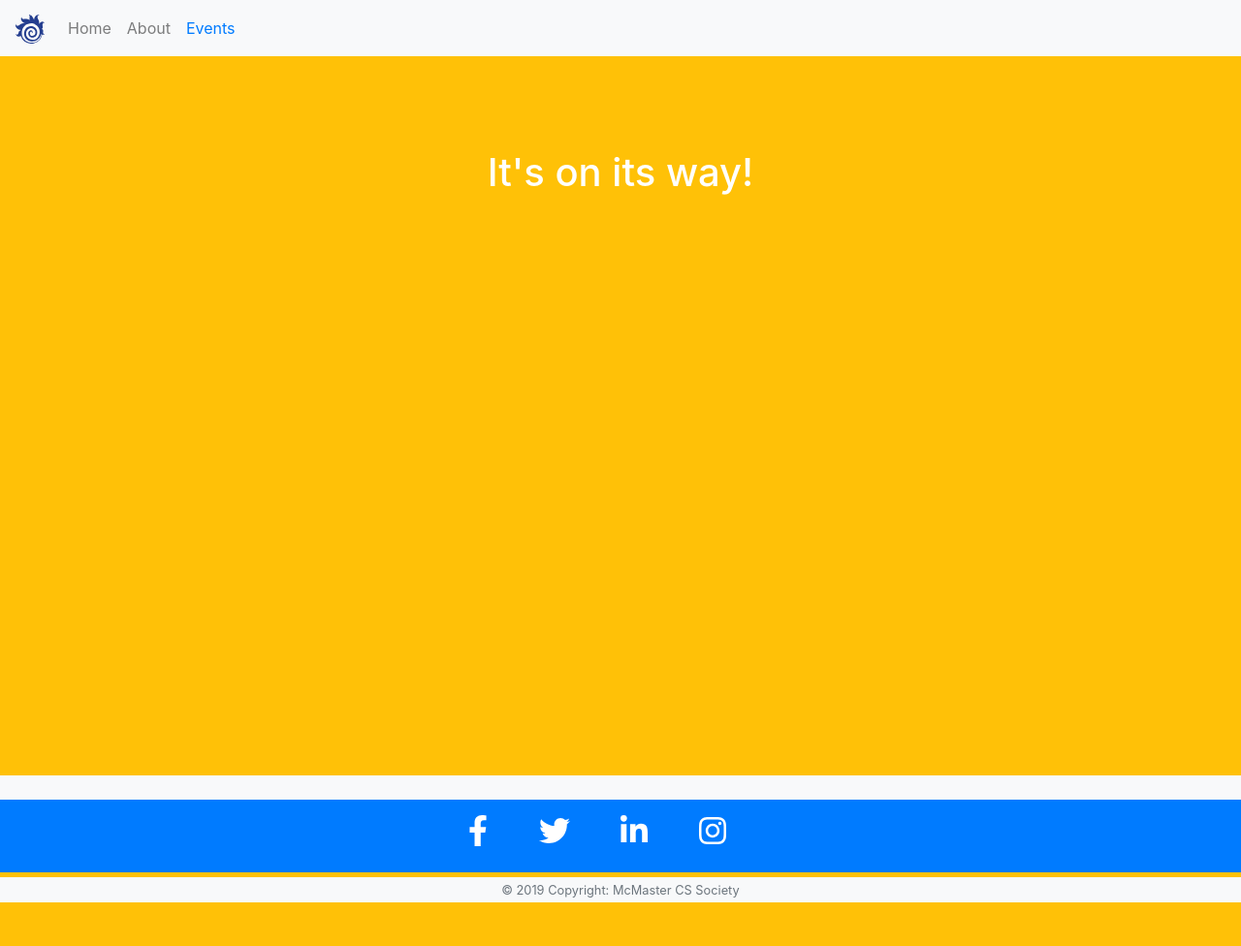
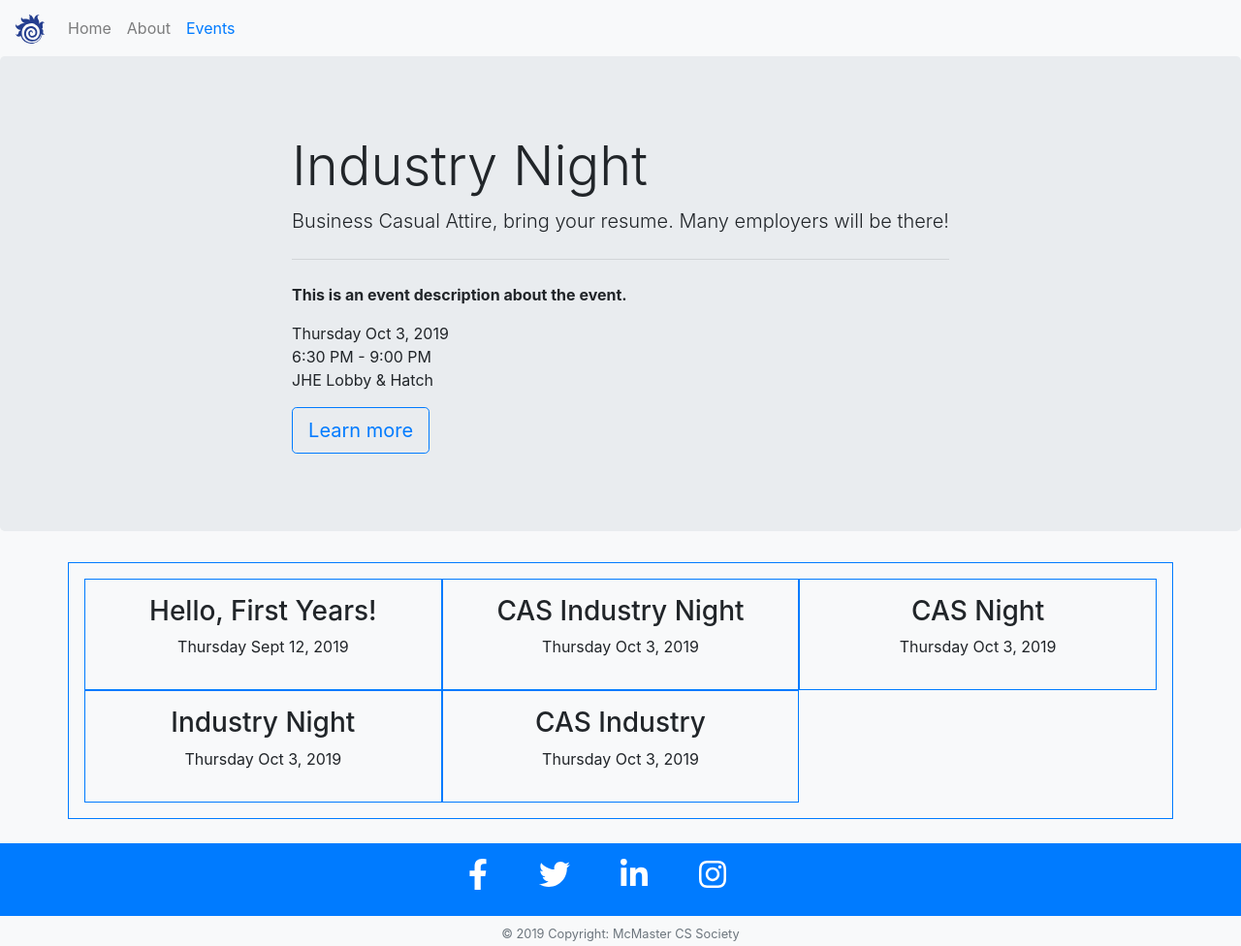
Before and after one commit to ABerriault/CS-Society-Website, a Jekyll site: the page built from events.html, in a window 1280 px wide. Shown: the whole page at 97% size. Built offline with Jekyll 4.4.1, drawn with Linux system fonts in a browser that asks for light colours; before the commit the page ends 931 px from its top, so only the background shows below that.

Commit message:
Created layout for showcase pages

```diff
--- a/Gemfile
+++ b/Gemfile
@@ -2,7 +2,6 @@
 
 source "https://rubygems.org"
 
-git_source(:github) {|repo_name| "https://github.com/#{repo_name}" }
-
+gem "github-pages", group: :jekyll_plugins
 gem "jekyll"
 # gem "rails"
--- a/_data/events.yaml
+++ b/_data/events.yaml
@@ -11,3 +11,24 @@
   location: JHE Lobby & Hatch
   tagline: Business Casual Attire, bring your resume. Many employers will be there!
   description: This is an event description about the event. The description should be very detailed and have the important information. Why should you be there? What will be there? Perhaps not in that order?
+
+- title: CAS Night
+  date: Thursday Oct 3, 2019
+  time: 6:30 PM - 9:00 PM
+  location: JHE Lobby & Hatch
+  tagline: Business Casual Attire, bring your resume. Many employers will be there!
+  description: This is an event description about the event.
+
+- title: Industry Night
+  date: Thursday Oct 3, 2019
+  time: 6:30 PM - 9:00 PM
+  location: JHE Lobby & Hatch
+  tagline: Business Casual Attire, bring your resume. Many employers will be there!
+  description: This is an event description about the event.
+
+- title: CAS Industry
+  date: Thursday Oct 3, 2019
+  time: 6:30 PM - 9:00 PM
+  location: JHE Lobby & Hatch
+  tagline: Business Casual Attire, bring your resume. Many employers will be there!
+  description: This is an event description about the event.
--- a/_layouts/default.html
+++ b/_layouts/default.html
@@ -12,7 +12,7 @@
             <h1 class="display-4">{{ event.title }}</h1>
             <p class="lead">{{ event.tagline }}</p>
             <hr class="my-4">
-            <p class="">{{ event.description }}</p>
+            <p class=""><strong>{{ event.description }}</strong></p>
             <p>{{ event.date }} <br /> {{ event.time }} <br /> {{ event.location }}</p>
             <a class="btn btn-lg btn-outline-primary" href="/events.html" role="button">Learn more</a>
         </div>
@@ -25,7 +25,7 @@
 
         <div class="p-3">
             <div class="card bg-primary" style="width: 18rem;">
-                <img src= {{member.photo}} class="card-img-top rounded-circle w-75 mt-3 d-block mx-auto border border-warning" alt={{member.name}}>
+                <img src= {{member.photo}} class="card-img-top rounded-circle w-75 mt-3 d-block mx-auto" alt={{member.name}}>
                 <div class="card-body text-light">
                     <h5 class="card-title"> {{member.name}}</h5>
                     <p class="card-text">{{member.bio}}</p>
--- /dev/null
+++ b/_layouts/showcase.html
@@ -0,0 +1,60 @@
+{% include head.html %}
+  <body class="bg-light">
+    {% include navigation.html %}
+
+    <div class="jumbotron">
+      <div class="row justify-content-center">
+
+        {% if page.type == "events" %}
+        {% for event in site.data.events %}
+        {% if event.title == page.showcase %}
+
+        <div class="p-3">
+            <h1 class="display-4">{{ event.title }}</h1>
+            <p class="lead">{{ event.tagline }}</p>
+            <hr class="my-4">
+            <p class=""><strong>{{ event.description }}</strong></p>
+            <p>{{ event.date }} <br /> {{ event.time }} <br /> {{ event.location }}</p>
+            <a class="btn btn-lg btn-outline-primary" href="/events.html" role="button">Learn more</a>
+        </div>
+
+        {% endif %}
+        {% endfor %}
+        {% endif %}
+
+      </div>
+    </div>
+
+    <div class="container text-center">
+        <div class="row p-3 border border-primary">
+
+            {% if page.type == "events" %}
+            {% for event in site.data.events %}
+
+            <div class="col-4 p-3 border border-primary" >
+                <h3>{{ event.title }}</h3>
+                <p>{{ event.date }}</p>
+            </div>
+
+            {% endfor %}
+            {% endif %}
+
+            {% if page.type == "team" %}
+            {% for person in site.data.team %}
+
+            <div class="col-4 p-3 border border-primary" >
+                <h3>{{ person.name }}</h3>
+                <p>{{ person.position }}</p>
+            </div>
+
+            {% endfor %}
+            {% endif %}
+
+        </div>
+
+    </div>
+
+    {% include footer.html %}
+
+  </body>
+</html>
--- a/about.html
+++ b/about.html
@@ -1,4 +1,5 @@
 ---
-layout: landing
 title: McMaster CS Society - About
+layout: showcase
+type: team
 ---
--- a/events.html
+++ b/events.html
@@ -1,4 +1,6 @@
 ---
-layout: landing
 title: McMaster CS Society - Events
+layout: showcase
+type: events
+showcase: Industry Night
 ---
```
Also changed, not shown: Gemfile.lock.
